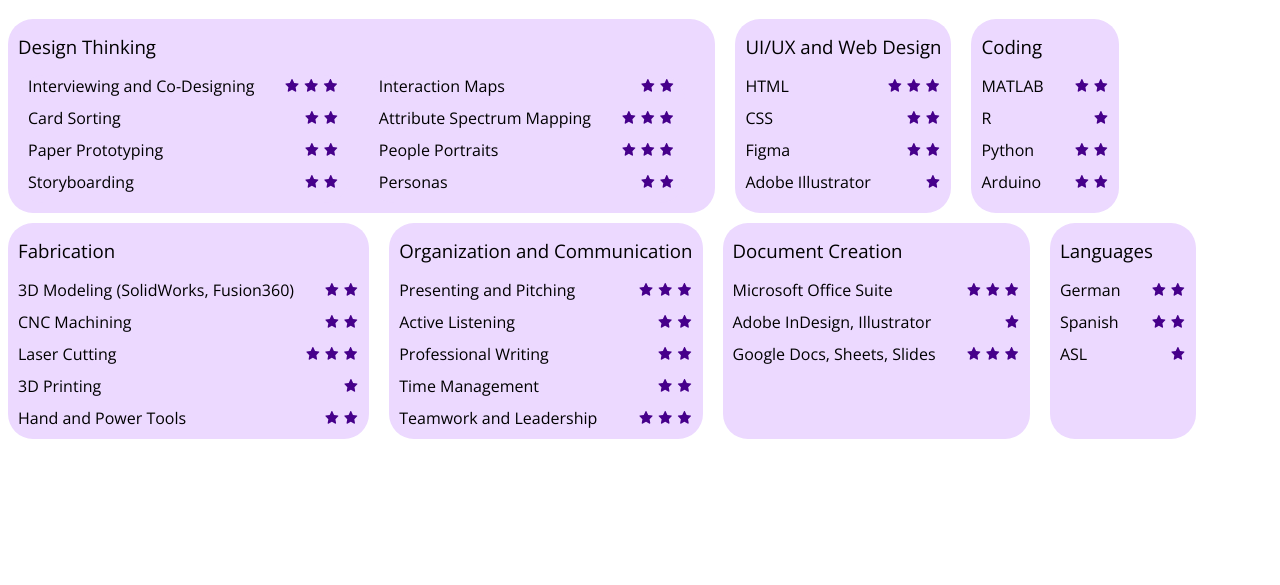
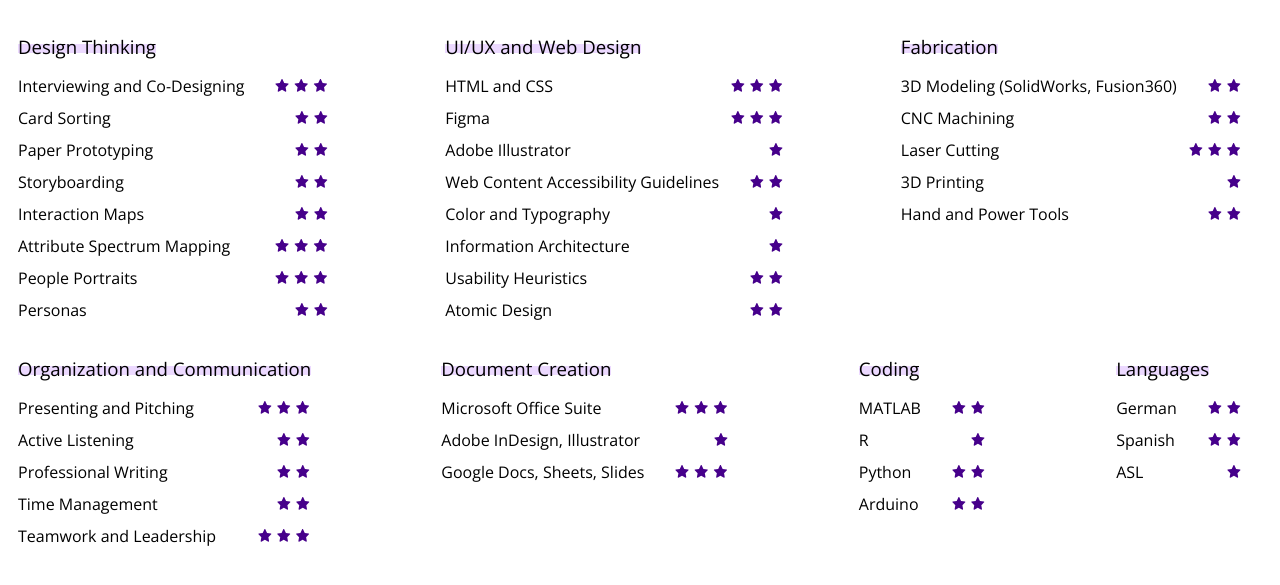
Before and after one commit to EvesK/PortfolioSiteOld, a plain HTML site: page skills.html in a window 1280 px wide. Shown: the part 121-706 px from the top of the page. Drawn offline with nearby package versions, Linux system fonts and the light colour scheme.

Commit message:
Changes to skills page

```diff
--- a/skills.html
+++ b/skills.html
@@ -18,7 +18,7 @@
 
 
     <div class = 'skills-grid'>
-      <div class = 'skills-item'>
+      <!-- <div class = 'skills-item'>
         <h2 class = 'skills-title'>Design Thinking</h2>
         <div class = 'skills-grid-2'>
           <div class = skills-item>
@@ -35,26 +35,35 @@
             <span>Personas<img class = 'skills-star' src = 'images/star2.svg'></span>
           </div>
         </div>
+      </div> -->
+
+
+      <div class = 'skills-item'>
+        <h2 class = 'skills-title'><span class = 'half-highlight'>Design Thinking</span></h2>
+        <span>Interviewing and Co-Designing<img class = 'skills-star' src = 'images/star3.svg'></span>
+        <span>Card Sorting<img class = 'skills-star' src = 'images/star2.svg'></span>
+        <span>Paper Prototyping<img class = 'skills-star' src = 'images/star2.svg'></span>
+        <span>Storyboarding<img class = 'skills-star' src = 'images/star2.svg'></span>
+        <span>Interaction Maps<img class = 'skills-star' src = 'images/star2.svg'></span>
+        <span>Attribute Spectrum Mapping<img class = 'skills-star' src = 'images/star3.svg'></span>
+        <span>People Portraits<img class = 'skills-star' src = 'images/star3.svg'></span>
+        <span>Personas<img class = 'skills-star' src = 'images/star2.svg'></span>
       </div>
 
       <div class = 'skills-item'>
-        <h2 class = 'skills-title'>UI/UX and Web Design</h2>
-        <span>HTML<img class = 'skills-star' src = 'images/star3.svg'></span>
-        <span>CSS<img class = 'skills-star' src = 'images/star2.svg'></span>
-        <span>Figma<img class = 'skills-star' src = 'images/star2.svg'></span>
+        <h2 class = 'skills-title'><span class = 'half-highlight'>UI/UX and Web Design</span></h2>
+        <span>HTML and CSS<img class = 'skills-star' src = 'images/star3.svg'></span>
+        <span>Figma<img class = 'skills-star' src = 'images/star3.svg'></span>
         <span>Adobe Illustrator<img class = 'skills-star' src = 'images/star1.svg'></span>
+        <span>Web Content Accessibility Guidelines<img class = 'skills-star' src = 'images/star2.svg'></span>
+        <span>Color and Typography<img class = 'skills-star' src = 'images/star1.svg'></span>
+        <span>Information Architecture<img class = 'skills-star' src = 'images/star1.svg'></span>
+        <span>Usability Heuristics<img class = 'skills-star' src = 'images/star2.svg'></span>
+        <span>Atomic Design<img class = 'skills-star' src = 'images/star2.svg'></span>
       </div>
 
       <div class = 'skills-item'>
-        <h2 class = 'skills-title'>Coding</h2>
-        <span>MATLAB<img class = 'skills-star' src = 'images/star2.svg'></span>
-        <span>R<img class = 'skills-star' src = 'images/star1.svg'></span>
-        <span>Python<img class = 'skills-star' src = 'images/star2.svg'></span>
-        <span>Arduino<img class = 'skills-star' src = 'images/star2.svg'></span>
-      </div>
-
-      <div class = 'skills-item'>
-        <h2 class = 'skills-title'>Fabrication</h2>
+        <h2 class = 'skills-title'><span class = 'half-highlight'>Fabrication</span></h2>
         <span>3D Modeling (SolidWorks, Fusion360)<img class = 'skills-star' src = 'images/star2.svg'></span>
         <span>CNC Machining<img class = 'skills-star' src = 'images/star2.svg'></span>
         <span>Laser Cutting<img class = 'skills-star' src = 'images/star3.svg'></span>
@@ -63,7 +72,7 @@
       </div>
 
       <div class = 'skills-item'>
-        <h2 class = 'skills-title'>Organization and Communication</h2>
+        <h2 class = 'skills-title'><span class = 'half-highlight'>Organization and Communication</span></h2>
         <span>Presenting and Pitching<img class = 'skills-star' src = 'images/star3.svg'></span>
         <span>Active Listening<img class = 'skills-star' src = 'images/star2.svg'></span>
         <span>Professional Writing<img class = 'skills-star' src = 'images/star2.svg'></span>
@@ -72,14 +81,22 @@
       </div>
 
       <div class = 'skills-item'>
-        <h2 class = 'skills-title'>Document Creation</h2>
+        <h2 class = 'skills-title'><span class = 'half-highlight'>Document Creation</span></h2>
         <span>Microsoft Office Suite<img class = 'skills-star' src = 'images/star3.svg'></span>
         <span>Adobe InDesign, Illustrator<img class = 'skills-star' src = 'images/star1.svg'></span>
         <span>Google Docs, Sheets, Slides<img class = 'skills-star' src = 'images/star3.svg'></span>
       </div>
 
       <div class = 'skills-item'>
-        <h2 class = 'skills-title'>Languages</h2>
+        <h2 class = 'skills-title'><span class = 'half-highlight'>Coding</span></h2>
+        <span>MATLAB<img class = 'skills-star' src = 'images/star2.svg'></span>
+        <span>R<img class = 'skills-star' src = 'images/star1.svg'></span>
+        <span>Python<img class = 'skills-star' src = 'images/star2.svg'></span>
+        <span>Arduino<img class = 'skills-star' src = 'images/star2.svg'></span>
+      </div>
+
+      <div class = 'skills-item'>
+        <h2 class = 'skills-title'><span class = 'half-highlight'>Languages</span></h2>
         <span>German<img class = 'skills-star' src = 'images/star2.svg'></span>
         <span>Spanish<img class = 'skills-star' src = 'images/star2.svg'></span>
         <span>ASL<img class = 'skills-star' src = 'images/star1.svg'></span>
--- a/stylesheet.css
+++ b/stylesheet.css
@@ -241,6 +241,10 @@
 iframe {
   display: block;
   margin: 0 auto;
+  /* width: 800; */
+  height: 450;
+  width: 100%;
+
 }
 
 .sw-preview-image {
@@ -390,13 +394,37 @@
 .skills-grid {
   display: flex;
   flex-wrap: wrap;
-  /* justify-content: space-between; */
+  justify-content: space-between;
+}
+
+@media only screen and (max-width: 1150px) {
+  .skills-grid {
+    justify-content: left;
+  }
+}
+
+@media only screen and (max-width: 1075px) {
+  .skills-grid {
+    justify-content: space-around;
+  }
+}
+
+@media only screen and (max-width: 800px) {
+  .skills-grid {
+    justify-content: left;
+  }
+}
+
+@media only screen and (max-width: 510px) {
+  .skills-grid {
+    justify-content: center;
+  }
 }
 
 .skills-item {
   margin-right: 20px;
-  background-color: #ECD9FF;
-  border-radius: 25px;
+  /* background-color: #ECD9FF; */
+  /* border-radius: 25px; */
   margin-bottom: 10px;
   padding: 0 10px;
 }
```
Also changed, not shown: sw-CD.html (+1 -1 lines), sw-trackingapp.html (+1 -1 lines).
